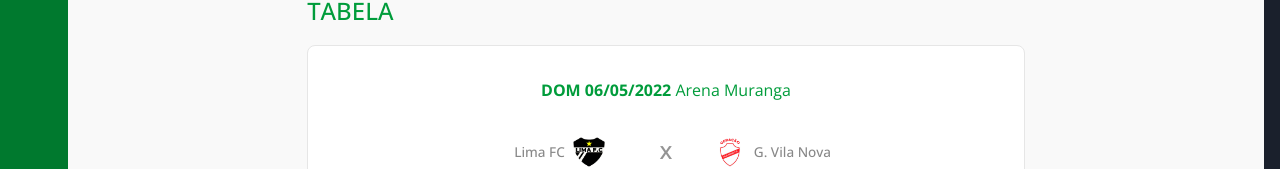
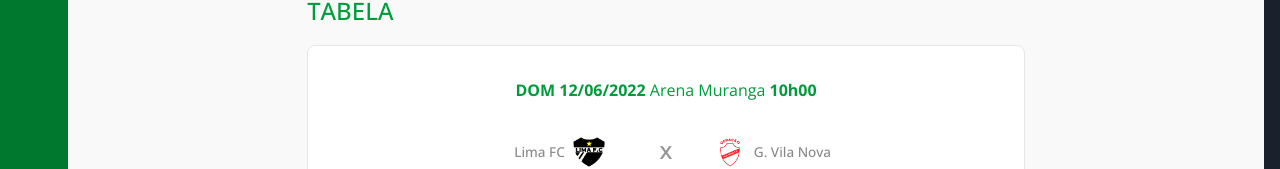
Before and after one commit to edgaregidio/varzeabrasil-app, a React (Vite) app in the folder web/: page /tables/copacepro in a window 1280 px wide. Shown: the part 415-584 px from the top of the page. Built offline with nearby package versions, Linux system fonts and the light colour scheme.

Commit message:
new data copa cepro

```diff
--- a/web/src/components/Final/index.jsx
+++ b/web/src/components/Final/index.jsx
@@ -9,8 +9,8 @@ export default function Final() {
   return (
     <>
       <CardTable
-        date={'DOM 06/05/2022'}
-        time={''}
+        date={'DOM 12/06/2022'}
+        time={'10h00'}
         nameA={'Lima FC'}
         teamA={Lima}
         resultA={''}
```
